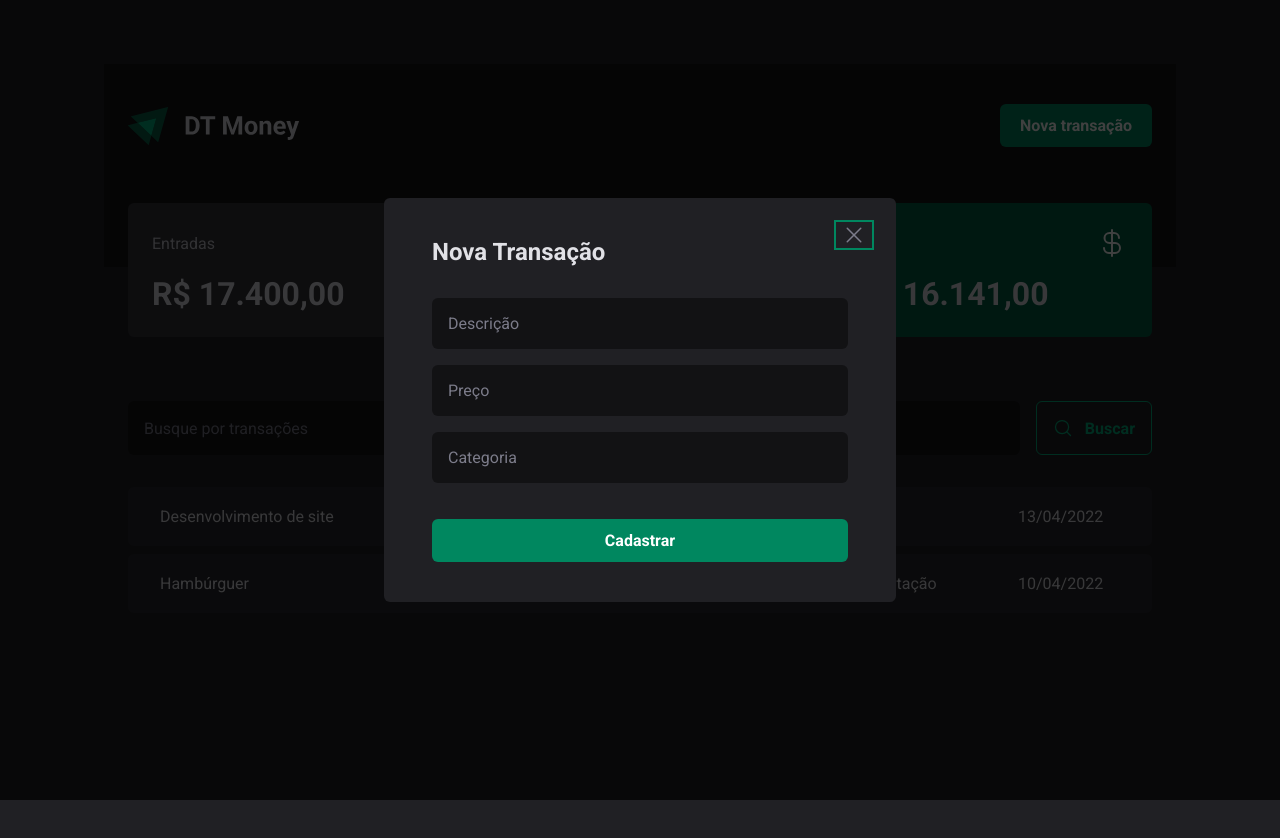
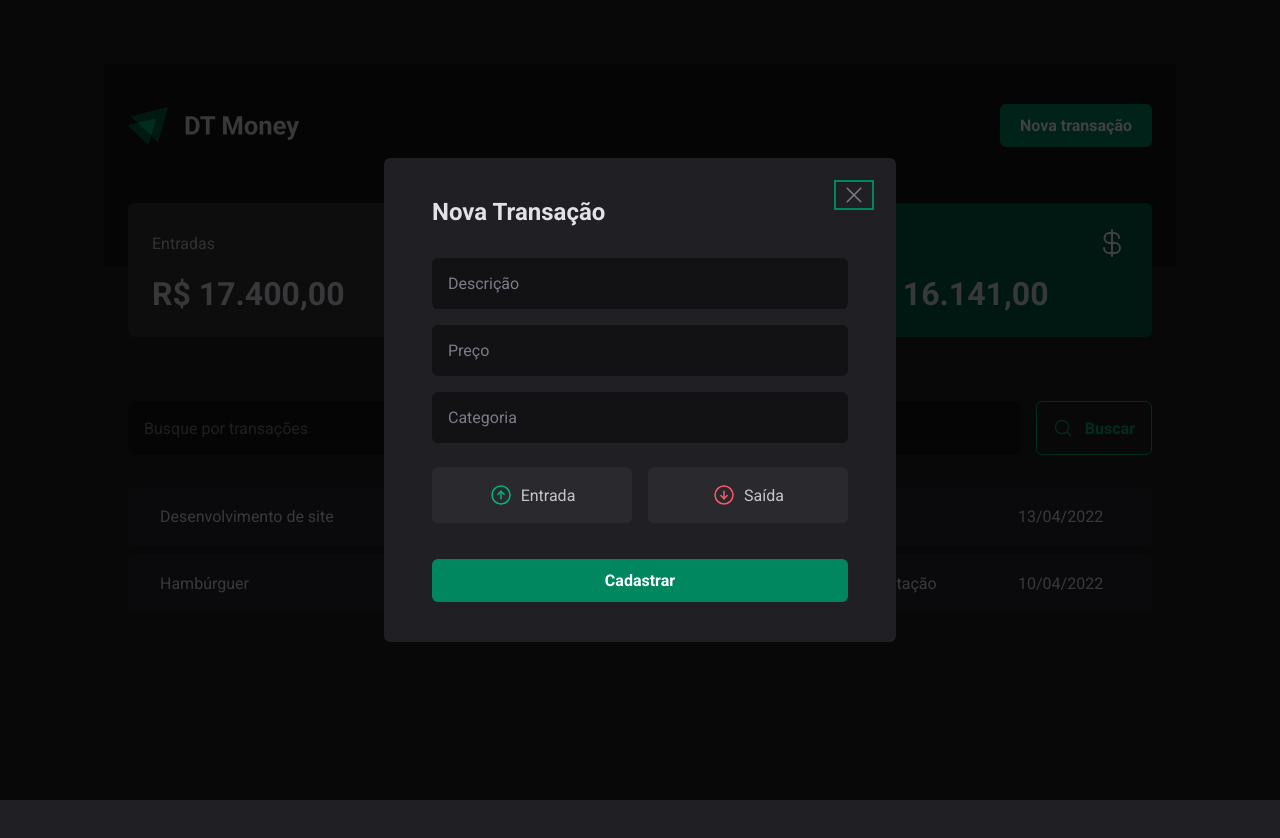
Before and after one commit to ajcadev/dt-money, a React (Vite) app: page / in a window 1280 px wide. Both pictures are taken after a click on the button "Nova transação". Shown: the top 838 px of the page. Built offline with nearby package versions, Linux system fonts and the light colour scheme.

Commit message:
add radio button accessible

```diff
--- a/package.json
+++ b/package.json
@@ -10,6 +10,7 @@
   },
   "dependencies": {
     "@radix-ui/react-dialog": "^1.0.0",
+    "@radix-ui/react-radio-group": "^1.0.0",
     "phosphor-react": "^1.4.1",
     "react": "^18.2.0",
     "react-dom": "^18.2.0",
--- a/src/components/NewTransactionModal/index.tsx
+++ b/src/components/NewTransactionModal/index.tsx
@@ -1,7 +1,7 @@
 import * as Dialog from '@radix-ui/react-dialog';
-import { X } from "phosphor-react";
+import { ArrowCircleDown, ArrowCircleUp, X } from "phosphor-react";
 
-import { CloseButton, Content, Overlay } from './styles';
+import { CloseButton, Content, Overlay, TransactionType, TransactionTypeButton } from './styles';
 
 export function NewTransactionModal() {
   return (
@@ -19,6 +19,16 @@
           <input type="text" placeholder="Descrição" required />
           <input type="number" placeholder="Preço" required />
           <input type="text" placeholder="Categoria" required />
+          <TransactionType>
+          <TransactionTypeButton variant="income" value="income">
+              <ArrowCircleUp size={24} />
+              Entrada
+            </TransactionTypeButton>
+            <TransactionTypeButton variant="outcome" value="outcome">
+              <ArrowCircleDown size={24} />
+              Saída
+            </TransactionTypeButton>
+          </TransactionType>
 
           <button type="submit">
             Cadastrar
--- a/src/components/NewTransactionModal/styles.ts
+++ b/src/components/NewTransactionModal/styles.ts
@@ -1,5 +1,6 @@
 import styled from "styled-components";
 import * as Dialog from '@radix-ui/react-dialog';
+import * as RadioGroup from '@radix-ui/react-radio-group';
 
 export const Overlay = styled(Dialog.Overlay)`
   position: fixed;
@@ -61,3 +62,43 @@
   cursor: pointer;
   color: ${props => props.theme["gray-500"]};
 `;
+
+
+export const TransactionType = styled(RadioGroup.Root)`
+  display: grid;
+  grid-template-columns: repeat(2, 1fr);
+  gap: 1rem;
+  margin-top: 0.5rem;
+`;
+
+interface TransactionTypeButtonProps {
+  variant: 'income' | 'outcome';
+}
+
+export const TransactionTypeButton = styled(RadioGroup.Item)<TransactionTypeButtonProps>`
+  background: ${props => props.theme["gray-700"]};
+  padding: 1rem;
+  display: flex;
+  align-items: center;
+  justify-content: center;
+  gap: 0.5rem;
+  border-radius: 6px;
+  cursor: pointer;
+  border: 0;
+  color: ${props => props.theme["gray-300"]};
+  svg {
+    color: ${props => props.variant === 'income' ? props.theme["green-300"] : props.theme["red-300"]};
+  }
+
+  &[data-state='unchecked']:hover {
+    transition: background-color 0.2s;
+    background: ${props => props.theme["gray-600"]};
+  }
+  &[data-state='checked'] {
+    color: ${props => props.theme.white};
+    background: ${props => props.variant === 'income' ? props.theme["green-500"] : props.theme["red-500"]};
+    svg {
+      color: ${props => props.theme.white};
+    }
+  }
+`;
```
Also changed, not shown: 1 other file (tests, documents, lock files or other folders).
